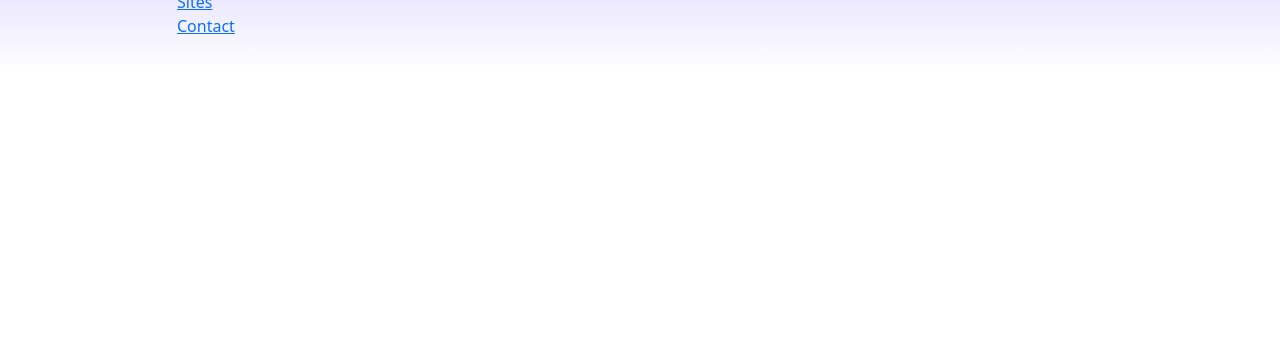
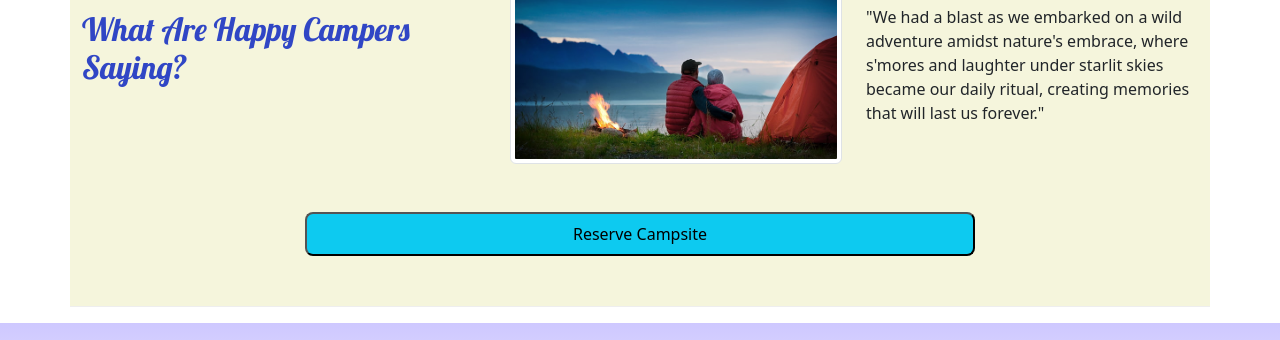
Before and after one commit to TerraDray/nucampsite, a website built with Parcel: page index.html in a window 1280 px wide. Shown: the part 1808-2148 px from the top of the page. Before the commit the page ends 1882 px from the top, so only its background shows below. Built offline with nearby package versions, Linux system fonts and the light colour scheme; files whose address does not match are found by name.

Commit message:
Campsite Reviews

```diff
--- /dev/null
+++ b/css/_review-section.scss
@@ -0,0 +1,28 @@
+// Mixins allow you to create a function-like CSS to add multiple rulesets to one class. You can also extend from them to add variations for specific custom classes.
+@mixin review-section() {
+    background: beige;
+    // Add more CSS rules here if you'd like
+}
+
+.review-section {
+    // Add the review-section mixin
+    @include review-section;
+    // Add more CSS rules here if you'd like
+}
+
+// This is similar to a mixin but is more useful when creating custom CSS button components
+%campsite-btn {
+    background: #0dcaf0;
+    display: flex;
+    justify-content: center;
+    align-items: center;
+    padding: 0.5rem 1rem;
+    border-radius: 0.5rem;
+    width: 60%;
+}
+
+// We can extend from the %campsite-btn
+.campsite-btn {
+    @extend %campsite-btn;
+    // Add more CSS rules here if you'd like
+}
--- a/css/styles.scss
+++ b/css/styles.scss
@@ -61,3 +61,5 @@ header {
 }
 
 @import 'modal';
+
+@import 'review-section';
--- a/index.html
+++ b/index.html
@@ -248,6 +248,21 @@
                 </div>
             </div>
         </section>
+        <div class="row row-content align-items-center review-section mb-3">
+            <div class="col-sm-4 sol-md-3 order-sm-first">
+                <h2 text-sm-end>What Are Happy Campers Saying?</h2>
+            </div>
+                <div class="col ms-lg-5">
+                    <img class="img-thumbnail img-fluid" src="/img/happy-campers.jpg" alt="Happy Campers">
+                </div>
+                <div class="col">
+                    <h3>So Worth It!</h3>
+                    <p>"We had a blast as we embarked on a wild adventure amidst nature's embrace, where s'mores and laughter under starlit skies became our daily ritual, creating memories that will last us forever."</p>
+                </div>
+                <div class="d-flex justify-content-center mt-5">
+                    <button class="campsite-btn" data-bs-toggle="modal" data-bs-target="#reserveModal">Reserve Campsite</button>
+                </div>
+        </div>
 	</main>
 
     <!-- footer -->
```
Also changed, not shown: img/happy-campers.jpg (added).
